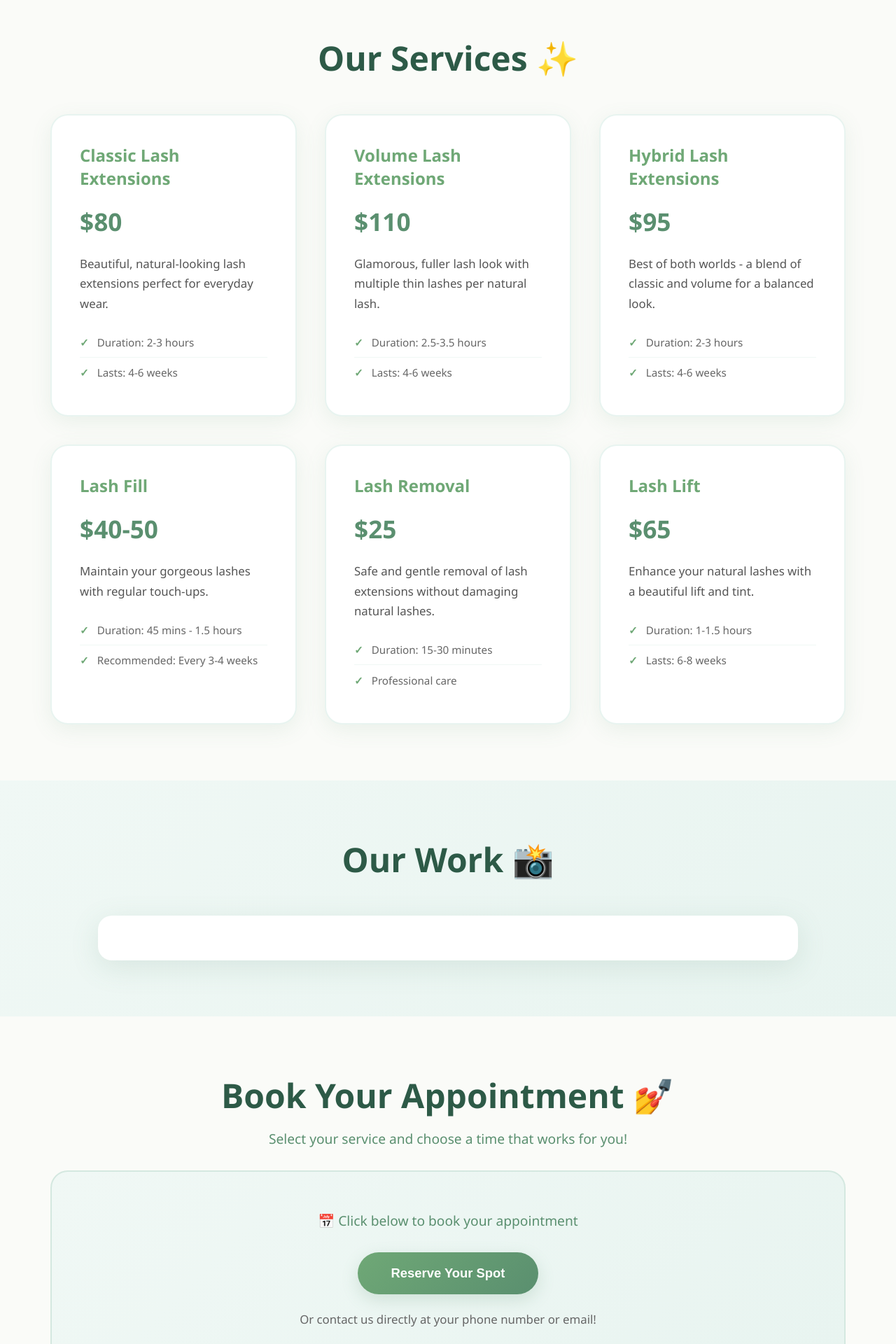
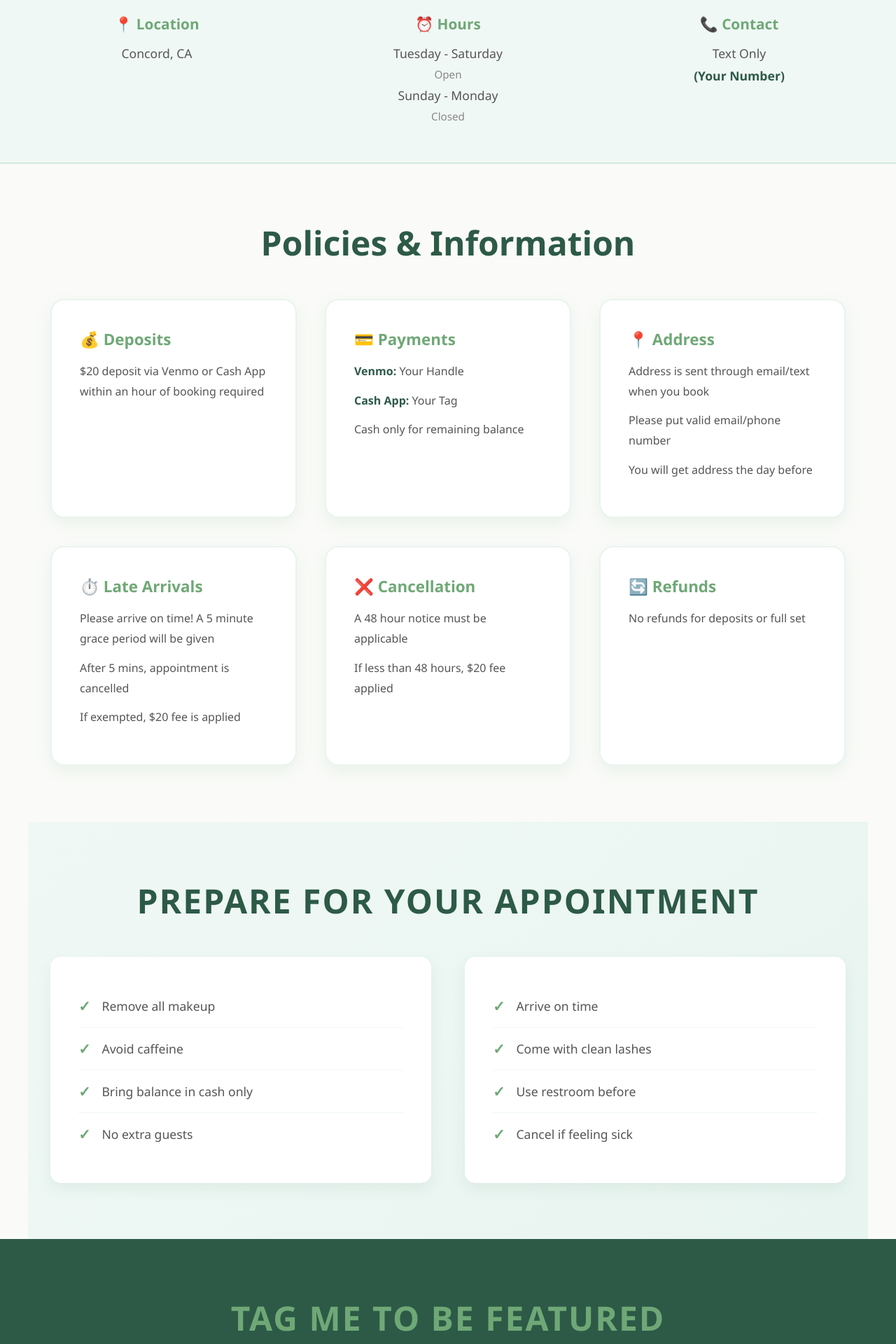
Before and after one commit to lasheswlex-ops/lasheswlex, a React (Create React App) app: page / in a window 1280 px wide. Shown: the part 780-2700 px from the top of the page at 70% size. Built offline with nearby package versions, Linux system fonts and the light colour scheme.

Commit message:
Add Square booking integration

```diff
--- a/src/App.css
+++ b/src/App.css
@@ -1,27 +1,3 @@
-@keyframes blink {
-  0%, 49%, 100% {
-    opacity: 1;
-  }
-  50%, 99% {
-    opacity: 0.3;
-  }
-}
-
-@keyframes glow {
-  0%, 100% {
-    text-shadow: 0 0 10px #6fa876, 0 0 20px rgba(111, 168, 118, 0.5);
-  }
-  50% {
-    text-shadow: 0 0 20px #6fa876, 0 0 30px rgba(111, 168, 118, 0.8);
-  }
-}
-
-.lash-emoji {
-  display: inline-block;
-  animation: blink 3s infinite, glow 2s infinite;
-  font-size: 1.2em;
-}
-
 * {
   margin: 0;
   padding: 0;
@@ -90,6 +66,30 @@ body {
   transform: translateY(-2px);
 }
 
+@keyframes blink {
+  0%, 49%, 100% {
+    opacity: 1;
+  }
+  50%, 99% {
+    opacity: 0.3;
+  }
+}
+
+@keyframes glow {
+  0%, 100% {
+    text-shadow: 0 0 10px #6fa876, 0 0 20px rgba(111, 168, 118, 0.5);
+  }
+  50% {
+    text-shadow: 0 0 20px #6fa876, 0 0 30px rgba(111, 168, 118, 0.8);
+  }
+}
+
+.lash-emoji {
+  display: inline-block;
+  animation: blink 3s infinite, glow 2s infinite;
+  font-size: 1.2em;
+}
+
 /* Hero Section */
 .hero {
   background: linear-gradient(135deg, #f0f8f5 0%, #e8f4f0 100%);
@@ -154,6 +154,189 @@ body {
 .booking-button:hover {
   transform: translateY(-3px);
   box-shadow: 0 12px 35px rgba(90, 143, 111, 0.35);
+}
+
+/* Contact & Hours Section */
+.contact-header {
+  padding: 3rem 2rem;
+  background: #f0f8f5;
+  border-top: 2px solid #d4e8e0;
+  border-bottom: 2px solid #d4e8e0;
+}
+
+.contact-header-grid {
+  max-width: 1200px;
+  margin: 0 auto;
+  display: grid;
+  grid-template-columns: repeat(auto-fit, minmax(250px, 1fr));
+  gap: 3rem;
+  text-align: center;
+}
+
+.contact-header-item h3 {
+  color: #6fa876;
+  font-size: 1.3rem;
+  margin-bottom: 1rem;
+  font-weight: 700;
+}
+
+.contact-header-item p {
+  color: #555;
+  font-size: 1.1rem;
+  margin: 0.5rem 0;
+}
+
+.contact-header-item .small {
+  font-size: 0.95rem;
+  color: #888;
+}
+
+.contact-header-item .phone {
+  font-weight: 700;
+  color: #2d5a47;
+}
+
+/* Policies Section */
+.policies {
+  padding: 5rem 2rem;
+  max-width: 1200px;
+  margin: 0 auto;
+}
+
+.policies h2 {
+  font-size: 3rem;
+  text-align: center;
+  margin-bottom: 3rem;
+  color: #2d5a47;
+  font-weight: 800;
+}
+
+.policies-grid {
+  display: grid;
+  grid-template-columns: repeat(auto-fit, minmax(300px, 1fr));
+  gap: 2.5rem;
+}
+
+.policy-card {
+  background: white;
+  padding: 2.5rem;
+  border-radius: 20px;
+  border: 2px solid #e8f4f0;
+  box-shadow: 0 8px 25px rgba(90, 143, 111, 0.1);
+  transition: transform 0.3s, box-shadow 0.3s;
+}
+
+.policy-card:hover {
+  transform: translateY(-5px);
+  box-shadow: 0 12px 35px rgba(90, 143, 111, 0.2);
+  border-color: #6fa876;
+}
+
+.policy-card h3 {
+  color: #6fa876;
+  font-size: 1.4rem;
+  margin-bottom: 1rem;
+  font-weight: 700;
+}
+
+.policy-card p {
+  color: #555;
+  line-height: 1.8;
+  margin: 0.8rem 0;
+  font-size: 1rem;
+}
+
+.policy-card strong {
+  color: #2d5a47;
+  font-weight: 700;
+}
+
+/* Preparation Section */
+.preparation {
+  padding: 5rem 2rem;
+  background: linear-gradient(135deg, #f0f8f5 0%, #e8f4f0 100%);
+  max-width: 1200px;
+  margin: 0 auto;
+}
+
+.preparation h2 {
+  font-size: 3rem;
+  text-align: center;
+  margin-bottom: 3rem;
+  color: #2d5a47;
+  font-weight: 800;
+  text-transform: uppercase;
+  letter-spacing: 2px;
+}
+
+.preparation-content {
+  display: grid;
+  grid-template-columns: repeat(auto-fit, minmax(300px, 1fr));
+  gap: 3rem;
+}
+
+.prep-column {
+  background: white;
+  padding: 2.5rem;
+  border-radius: 15px;
+  box-shadow: 0 8px 20px rgba(90, 143, 111, 0.1);
+}
+
+.prep-column ul {
+  list-style: none;
+  padding: 0;
+}
+
+.prep-column li {
+  color: #555;
+  padding: 1rem 0;
+  border-bottom: 1px solid #f0f8f5;
+  font-size: 1.1rem;
+  display: flex;
+  align-items: center;
+}
+
+.prep-column li:before {
+  content: '✓';
+  color: #6fa876;
+  font-weight: bold;
+  margin-right: 1rem;
+  font-size: 1.3rem;
+}
+
+.prep-column li:last-child {
+  border-bottom: none;
+}
+
+/* Photo Tagging Section */
+.photo-tagging {
+  padding: 5rem 2rem;
+  background: #2d5a47;
+  text-align: center;
+  color: white;
+}
+
+.tagging-content h2 {
+  font-size: 3rem;
+  margin-bottom: 1rem;
+  font-weight: 800;
+  text-transform: uppercase;
+  letter-spacing: 2px;
+  color: #6fa876;
+}
+
+.tagline {
+  font-size: 1.8rem;
+  font-style: italic;
+  margin: 1rem 0;
+  color: #d4e8e0;
+  font-weight: 300;
+}
+
+.subtitle {
+  font-size: 1.1rem;
+  color: #b0cfc5;
+  margin-top: 2rem;
 }
 
 /* Services Section */
@@ -252,13 +435,50 @@ body {
 .gallery h2 {
   font-size: 3rem;
   text-align: center;
-  margin-bottom: 3rem;
+  margin-bottom: 1rem;
   color: #2d5a47;
   font-weight: 800;
 }
 
 .gallery h2::after {
   content: ' 📸';
+}
+
+.gallery-grid {
+  display: grid;
+  grid-template-columns: repeat(auto-fit, minmax(250px, 1fr));
+  gap: 2rem;
+  max-width: 1200px;
+  margin: 3rem auto 0;
+}
+
+.gallery-item {
+  overflow: hidden;
+  border-radius: 20px;
+  box-shadow: 0 8px 30px rgba(90, 143, 111, 0.15);
+  transition: transform 0.3s;
+}
+
+.gallery-item:hover {
+  transform: scale(1.05);
+}
+
+.gallery-item img {
+  width: 100%;
+  height: 250px;
+  object-fit: cover;
+  display: block;
+}
+
+.gallery-placeholder {
+  background: linear-gradient(135deg, #d4e8e0 0%, #e8f4f0 100%);
+  height: 250px;
+  display: flex;
+  align-items: center;
+  justify-content: center;
+  color: #999;
+  font-size: 1rem;
+  text-align: center;
 }
 
 .instagram-feed-container {
@@ -268,24 +488,6 @@ body {
   padding: 2rem;
   border-radius: 20px;
   box-shadow: 0 10px 40px rgba(90, 143, 111, 0.15);
-}
-
-.instagram-feed-container .elfsight-app-8d0224b-f4eb-491a-8b84-47fe5a5bd765 {
-  margin: 0 auto;
-}
-
-@media (max-width: 768px) {
-  .gallery {
-    padding: 3rem 1rem;
-  }
-
-  .gallery h2 {
-    font-size: 2rem;
-  }
-
-  .instagram-feed-container {
-    padding: 1.5rem;
-  }
 }
 
 /* Booking Section */
@@ -456,23 +658,38 @@ body {
     font-size: 1rem;
   }
 
-  .cta-button {
-    padding: 0.9rem 2rem;
-    font-size: 1rem;
+  .contact-header-grid {
+    gap: 1.5rem;
   }
 
+  .policies-grid,
+  .preparation-content,
+  .services-grid,
+  .contact-info {
+    gap: 1.5rem;
+  }
+
+  .policies h2,
   .services h2,
   .gallery h2,
   .booking h2,
-  .contact h2 {
+  .contact h2,
+  .preparation h2,
+  .tagging-content h2 {
     font-size: 2rem;
   }
 
-  .services-grid {
-    gap: 1.5rem;
+  .policy-card,
+  .service-card,
+  .contact-item {
+    padding: 1.8rem;
   }
 
-  .service-card {
-    padding: 1.8rem;
+  .booking-content {
+    padding: 1.5rem;
+  }
+
+  .instagram-feed-container {
+    padding: 1.5rem;
   }
 }
--- a/src/App.js
+++ b/src/App.js
@@ -1,6 +1,10 @@
 import React from 'react';
 import './App.css';
 
+import photo1 from './images/IMG_6345.JPG';
+import photo2 from './images/IMG_6593.JPG';
+import photo3 from './images/IMG_6613.JPG';
+import photo4 from './images/IMG_7431.JPG';
 
 function App() {
   const scrollToSection = (section) => {
@@ -33,6 +37,103 @@ function App() {
           <button className="cta-button" onClick={() => scrollToSection('booking')}>
             Book Your Appointment
           </button>
+        </div>
+      </section>
+
+      {/* Contact & Hours Section */}
+      <section className="contact-header">
+        <div className="contact-header-grid">
+          <div className="contact-header-item">
+            <h3>📍 Location</h3>
+            <p>Concord, CA</p>
+          </div>
+          <div className="contact-header-item">
+            <h3>⏰ Hours</h3>
+            <p>Tuesday - Saturday</p>
+            <p className="small">Open</p>
+            <p>Sunday - Monday</p>
+            <p className="small">Closed</p>
+          </div>
+          <div className="contact-header-item">
+            <h3>📞 Contact</h3>
+            <p>Text Only</p>
+            <p className="phone">(Your Number)</p>
+          </div>
+        </div>
+      </section>
+
+      {/* Policies Section */}
+      <section className="policies">
+        <h2>Policies & Information</h2>
+        <div className="policies-grid">
+          <div className="policy-card">
+            <h3>💰 Deposits</h3>
+            <p>$20 deposit via Venmo or Cash App within an hour of booking required</p>
+          </div>
+
+          <div className="policy-card">
+            <h3>💳 Payments</h3>
+            <p><strong>Venmo:</strong> Your Handle</p>
+            <p><strong>Cash App:</strong> Your Tag</p>
+            <p>Cash only for remaining balance</p>
+          </div>
+
+          <div className="policy-card">
+            <h3>📍 Address</h3>
+            <p>Address is sent through email/text when you book</p>
+            <p>Please put valid email/phone number</p>
+            <p>You will get address the day before</p>
+          </div>
+
+          <div className="policy-card">
+            <h3>⏱️ Late Arrivals</h3>
+            <p>Please arrive on time! A 5 minute grace period will be given</p>
+            <p>After 5 mins, appointment is cancelled</p>
+            <p>If exempted, $20 fee is applied</p>
+          </div>
+
+          <div className="policy-card">
+            <h3>❌ Cancellation</h3>
+            <p>A 48 hour notice must be applicable</p>
+            <p>If less than 48 hours, $20 fee applied</p>
+          </div>
+
+          <div className="policy-card">
+            <h3>🔄 Refunds</h3>
+            <p>No refunds for deposits or full set</p>
+          </div>
+        </div>
+      </section>
+
+      {/* Preparation Section */}
+      <section className="preparation">
+        <h2>Prepare For Your Appointment</h2>
+        <div className="preparation-content">
+          <div className="prep-column">
+            <ul>
+              <li>Remove all makeup</li>
+              <li>Avoid caffeine</li>
+              <li>Bring balance in cash only</li>
+              <li>No extra guests</li>
+            </ul>
+          </div>
+          <div className="prep-column">
+            <ul>
+              <li>Arrive on time</li>
+              <li>Come with clean lashes</li>
+              <li>Use restroom before</li>
+              <li>Cancel if feeling sick</li>
+            </ul>
+          </div>
+        </div>
+      </section>
+
+      {/* Photo Tagging Section */}
+      <section className="photo-tagging">
+        <div className="tagging-content">
+          <h2>Tag Me To Be Featured</h2>
+          <p className="tagline">I love your selfies!</p>
+          <p className="subtitle">Please choose a service below</p>
         </div>
       </section>
 
@@ -103,7 +204,6 @@ function App() {
       </section>
 
       {/* Gallery Section */}
-{/* Gallery Section */}
       <section id="gallery" className="gallery">
         <h2>Our Work</h2>
         <div className="instagram-feed-container">
@@ -122,15 +222,14 @@ function App() {
           <button className="booking-button" onClick={() => {
   window.open('https://app.squareup.com/appointments/book/gilb366psvk4r4/LCCB3VAS3CVDG/start', '_blank');
 }}>
-  Reserve Your Spot
+  Reserve Your Spot (No Payment Required)
 </button>
           <p className="booking-alternate">
-            Or contact us directly at your phone number or email!
+            After booking, send your $20 deposit via Venmo or Cash App
           </p>
         </div>
       </section>
 
-      {/* Contact Section */}
       {/* Contact Section */}
       <section id="contact" className="contact">
         <h2>Get In Touch</h2>
@@ -140,8 +239,9 @@ function App() {
             <p>Concord, CA</p>
           </div>
           <div className="contact-item">
-      <h3>anything you can think of</h3>
-      <p>idk what to put here just lmk...</p>
+            <h3>📞 Phone</h3>
+            <p>Text Only</p>
+            <p>(Your Number)</p>
           </div>
           <div className="contact-item">
             <h3>✉️ Email</h3>
```
Lines whose indentation alone changed are shown as unchanged.
